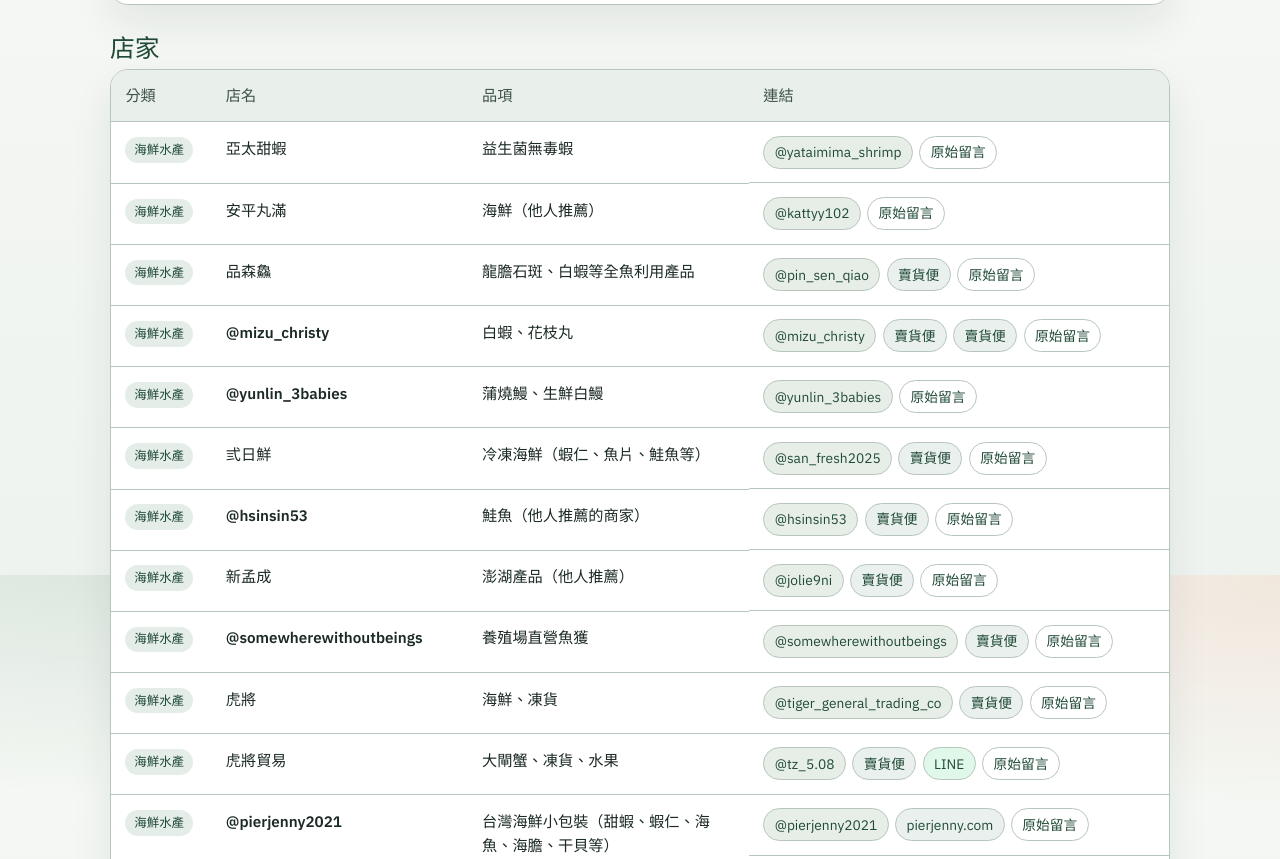
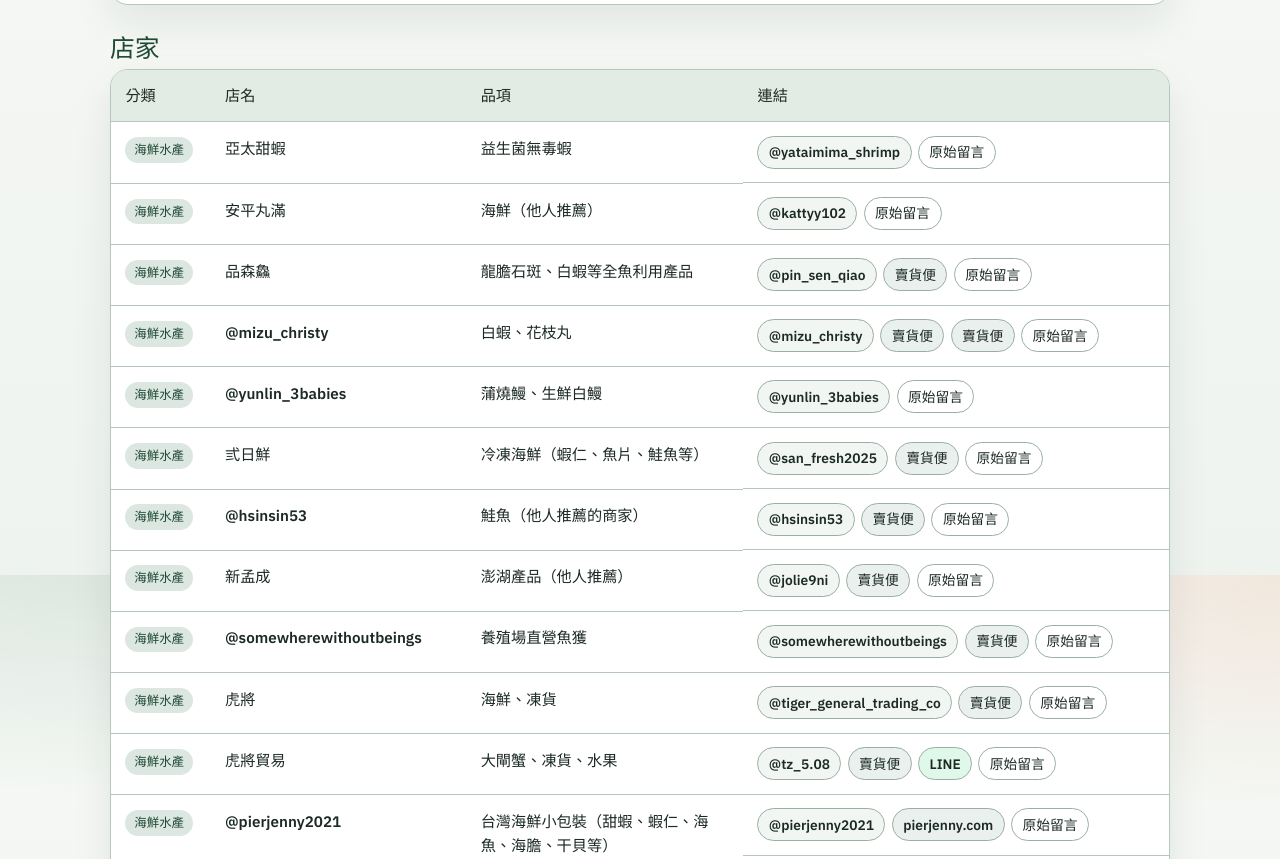
Before and after one commit to juchiang77608/shop-lists, a website built with Vite: page index.html in a window 1280 px wide. Shown: the part 1025-1884 px from the top of the page. Built offline with nearby package versions, Linux system fonts and the light colour scheme.

Commit message:
Strengthen table and chip contrast
Raise badge/link-pill/table text contrast and keep the decorative grid
overlay behind #app so store rows stay fully opaque and readable.

Co-authored-by: Mien-Min Chiang <juchiang77608@users.noreply.github.com>

```diff
--- a/src/style.css
+++ b/src/style.css
@@ -47,13 +47,14 @@ body::before {
   content: "";
   position: fixed;
   inset: 0;
+  z-index: 0;
   pointer-events: none;
-  opacity: 0.35;
+  opacity: 0.22;
   background-image:
     linear-gradient(rgba(28, 42, 36, 0.03) 1px, transparent 1px),
     linear-gradient(90deg, rgba(28, 42, 36, 0.03) 1px, transparent 1px);
   background-size: 28px 28px;
-  mask-image: linear-gradient(180deg, rgba(0, 0, 0, 0.55), transparent 85%);
+  mask-image: linear-gradient(180deg, rgba(0, 0, 0, 0.4), transparent 55%);
 }
 
 a {
@@ -75,6 +76,7 @@ select:focus-visible {
 
 #app {
   position: relative;
+  z-index: 1;
   min-height: 100vh;
 }
 
@@ -345,10 +347,10 @@ select:focus-visible {
   align-items: center;
   padding: 0.18rem 0.55rem;
   border-radius: 999px;
-  background: rgba(47, 107, 79, 0.12);
+  background: rgba(47, 107, 79, 0.16);
   color: var(--leaf-deep);
   font-size: 0.78rem;
-  font-weight: 600;
+  font-weight: 700;
 }
 
 .badge--soft {
@@ -361,11 +363,12 @@ select:focus-visible {
   align-items: center;
   padding: 0.28rem 0.65rem;
   border-radius: 999px;
-  background: var(--paper-2);
-  border: 1px solid var(--line);
+  background: #f2f6f3;
+  border: 1px solid #9aafa3;
   text-decoration: none;
   font-size: 0.86rem;
-  color: var(--leaf-deep);
+  font-weight: 600;
+  color: var(--ink);
 }
 
 .link-pill:hover {
@@ -412,10 +415,14 @@ select:focus-visible {
 }
 
 .store-table th {
-  background: rgba(231, 238, 232, 0.9);
-  color: var(--ink-soft);
-  font-weight: 600;
+  background: #e2ebe4;
+  color: var(--ink);
+  font-weight: 700;
   white-space: nowrap;
+}
+
+.store-table td {
+  color: var(--ink);
 }
 
 .store-table tbody tr {
```
